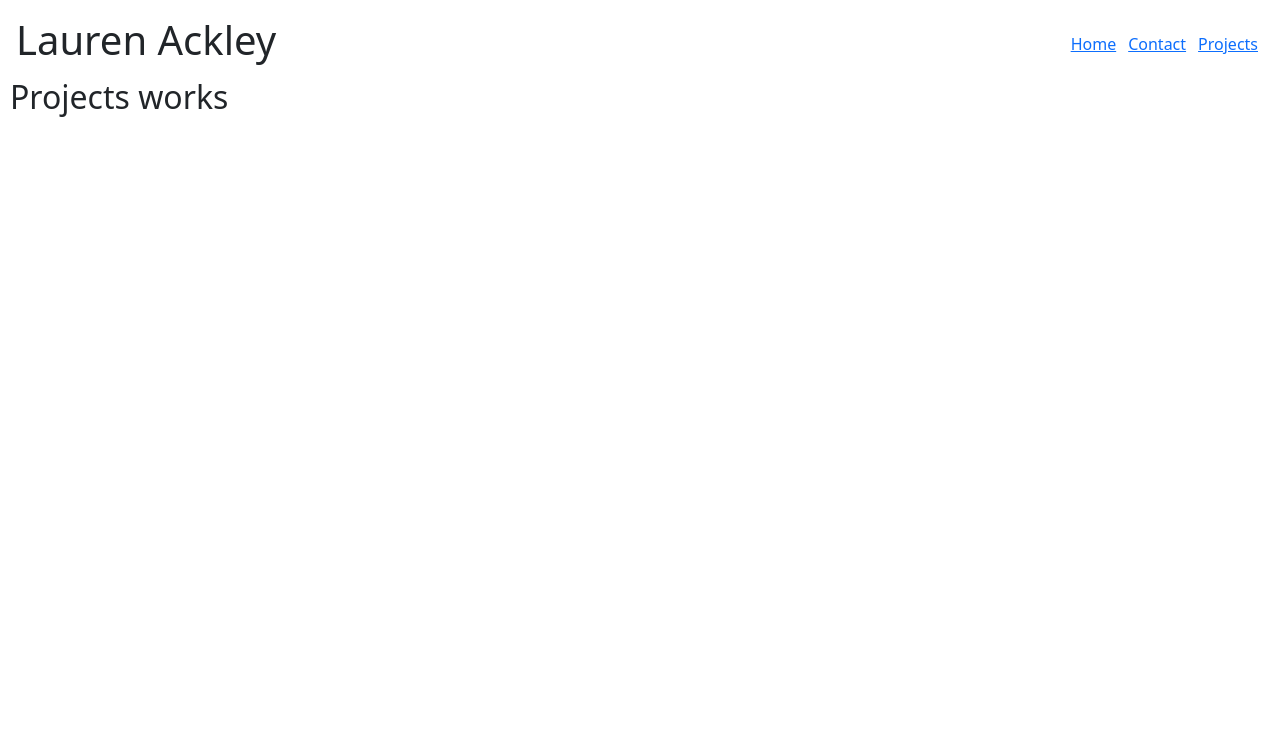
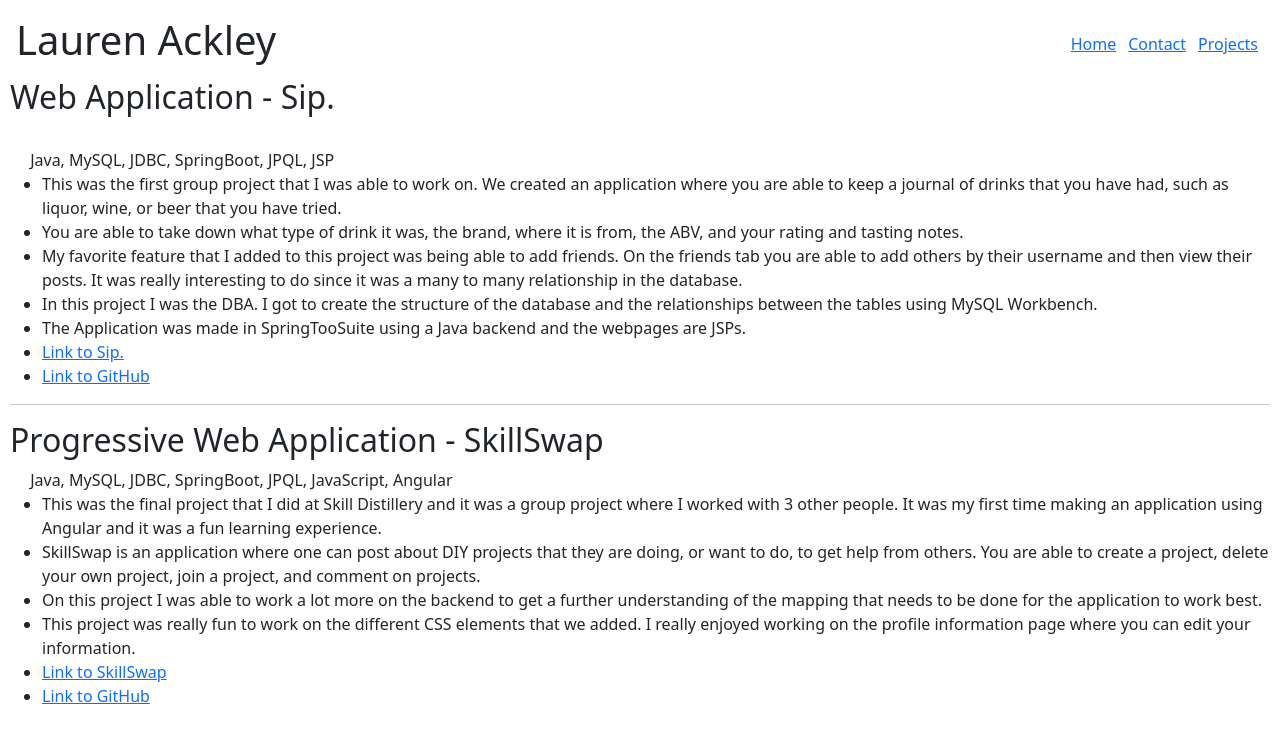
Before and after one commit to laurenackley/ResumeWebsiteReact, a React (Create React App) app: page /projects in a window 1280 px wide. Shown: the top 740 px of the page. Built offline with nearby package versions, Linux system fonts and the light colour scheme.

Commit message:
Basic structure completed, need to change styling, and edit wording

```diff
--- a/src/Contact.js
+++ b/src/Contact.js
@@ -1,7 +1,10 @@
 const Contact = () => {
     return (
         <div className="contact">
-            <h1>Contact Test</h1>
+            I am currently seeking a remote or hybrid position in San Antonio, Texas.
+            <br/>
+            <img id="email" src="https://t3.ftcdn.net/jpg/01/81/00/34/360_F_181003490_CxW4fQ0H3VypIIsPkFGpMDviO8ysWjOZ.jpg" alt="lackley127@gmail.com"></img>
+            Email: <a href="mailto:lackley127@gmail.com">Send me an email</a>
         </div>
     )
 }
--- a/src/Projects.js
+++ b/src/Projects.js
@@ -1,8 +1,94 @@
 const Projects = () => {
-    return (
-        <div className="Projects">
-            <h2> Projects works</h2>
-        </div>
-    );
-}
+  return (
+    <div className="Projects">
+      <div id="Midterm">
+        <h2>Web Application - Sip. </h2>
+        <br />
+        &emsp; Java, MySQL, JDBC, SpringBoot, JPQL, JSP
+        <ul>
+          <li>
+            This was the first group project that I was able to work on. We
+            created an application where you are able to keep a journal of
+            drinks that you have had, such as liquor, wine, or beer that you
+            have tried.
+          </li>
+          <li>
+            You are able to take down what type of drink it was, the brand,
+            where it is from, the ABV, and your rating and tasting notes.
+          </li>
+          <li>
+            My favorite feature that I added to this project was being able to
+            add friends. On the friends tab you are able to add others by their
+            username and then view their posts. It was really interesting to do
+            since it was a many to many relationship in the database.
+          </li>
+          <li>
+            In this project I was the DBA. I got to create the structure of the
+            database and the relationships between the tables using MySQL
+            Workbench.
+          </li>
+          <li>
+            The Application was made in SpringTooSuite using a Java backend and
+            the webpages are JSPs.
+          </li>
+          <li>
+            <a href="http://sip.laurenackley.dev" target={`_blank`}>
+              Link to Sip.
+            </a>
+          </li>
+          <li>
+            <a
+              href="https://github.com/laurenackley/MidtermProjectLauren"
+              target={`_blank`}
+            >
+              Link to GitHub
+            </a>
+          </li>
+        </ul>
+      </div>
+      <hr />
+      <div id="final">
+        <h2>Progressive Web Application - SkillSwap</h2>
+        &emsp; Java, MySQL, JDBC, SpringBoot, JPQL, JavaScript, Angular
+        <ul>
+          <li>
+            This was the final project that I did at Skill Distillery and it was
+            a group project where I worked with 3 other people. It was my first
+            time making an application using Angular and it was a fun learning
+            experience.
+          </li>
+          <li>
+            SkillSwap is an application where one can post about DIY projects
+            that they are doing, or want to do, to get help from others. You are
+            able to create a project, delete your own project, join a project,
+            and comment on projects.
+          </li>
+          <li>
+            On this project I was able to work a lot more on the backend to get
+            a further understanding of the mapping that needs to be done for the
+            application to work best.
+          </li>
+          <li>
+            This project was really fun to work on the different CSS elements
+            that we added. I really enjoyed working on the profile information
+            page where you can edit your information.
+          </li>
+          <li>
+            <a href="http://skillswap.laurenackley.dev" target={`_blank`}>
+              Link to SkillSwap
+            </a>
+          </li>
+          <li>
+            <a
+              href="https://github.com/laurenackley/FinalProjectLauren"
+              target={`_blank`}
+            >
+              Link to GitHub
+            </a>
+          </li>
+        </ul>
+      </div>
+    </div>
+  );
+};
 export default Projects;
--- a/src/index.css
+++ b/src/index.css
@@ -24,3 +24,7 @@ body {
   margin-left: 10px;
   margin-right: 10px;
 }
+#email {
+  height: 30px;
+  width: 35px;
+}
```
